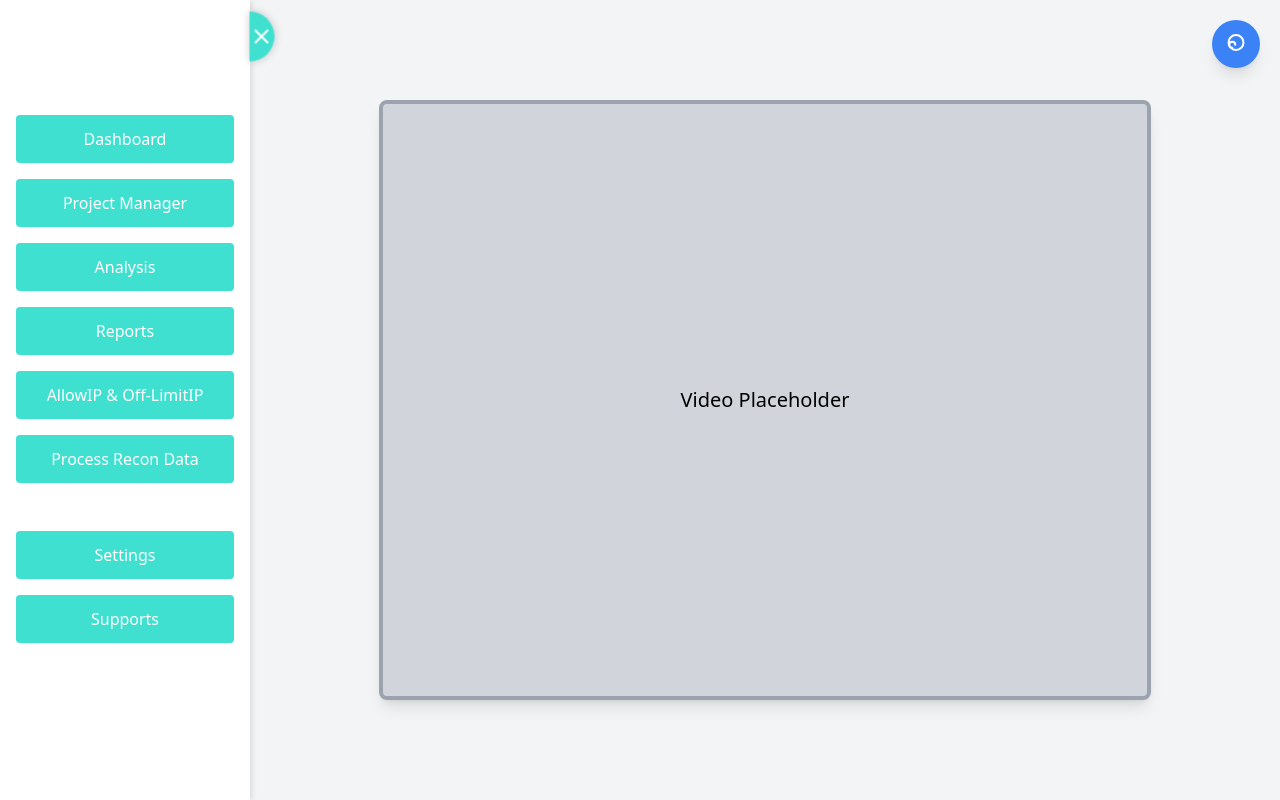
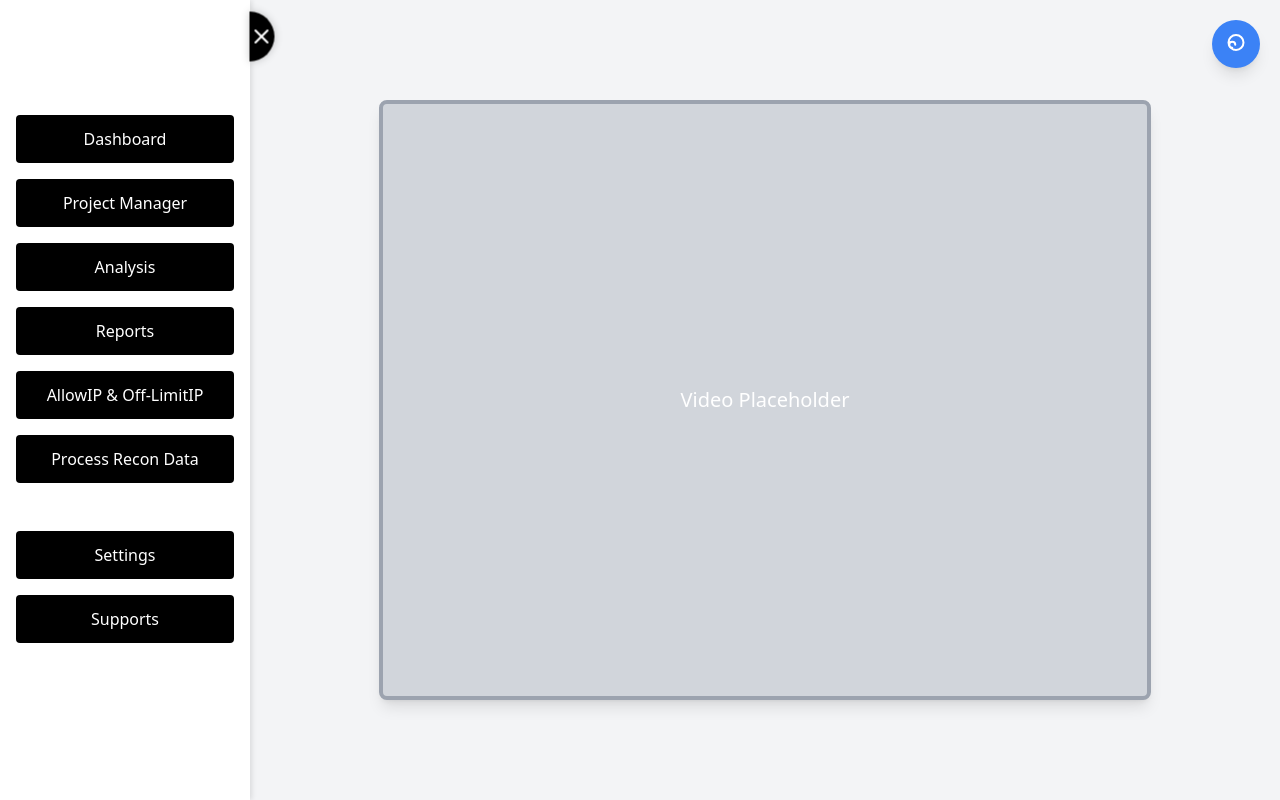
Before and after one commit to robertosalinaas/CS4311_INFILTR8_11FinalFrontier_Fall2024, a SvelteKit app in the folder frontend/: page /support in a window 1280 px wide. Built offline with nearby package versions, Linux system fonts and the light colour scheme.

Commit message:
quick change

```diff
--- a/frontend/src/app.css
+++ b/frontend/src/app.css
@@ -18,7 +18,7 @@
 
 .text-gray-700 {
   --tw-text-opacity: 1;
-  color: black; /* Default gray text */
+  color: white; /* Default gray text */
 }
 
 .border-gray-300 {
@@ -27,8 +27,8 @@
 }
 
 button {
-  background-color: turquoise; /* Default button background */
-  color: black; /* Black text for buttons in normal mode */
+  background-color: black; /* Default button background */
+  color: white; /* Black text for buttons in normal mode */
 }
 
 /* Custom Dark Mode Styles */
```
